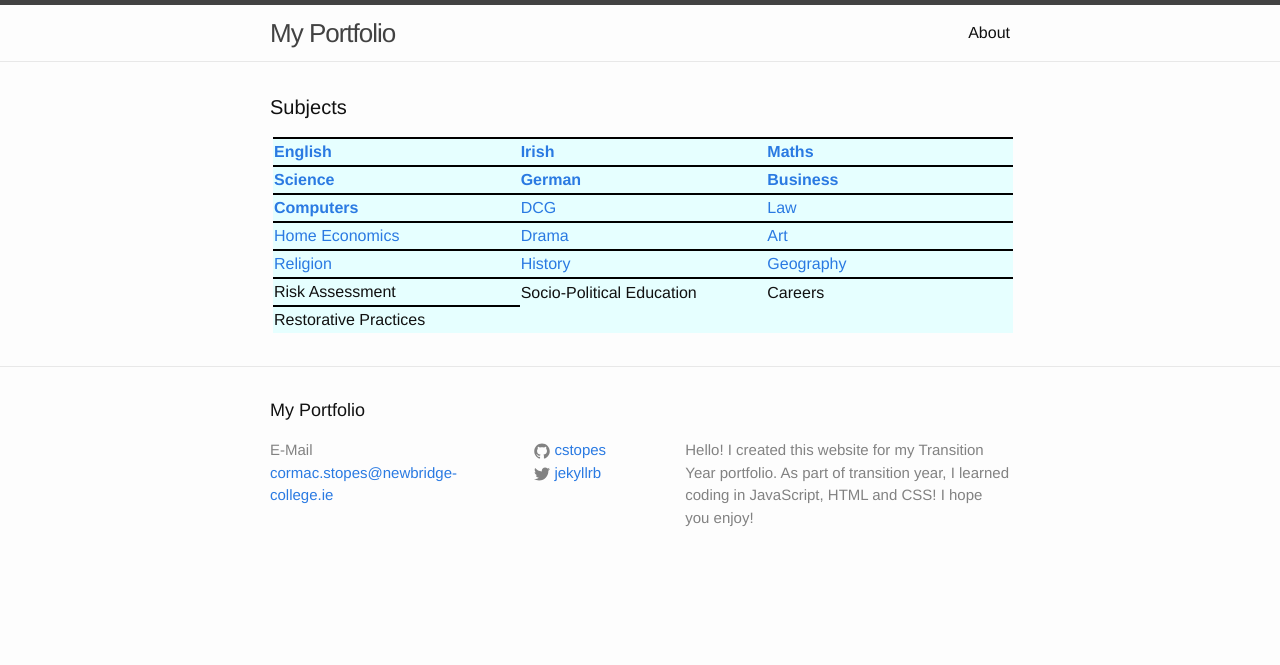
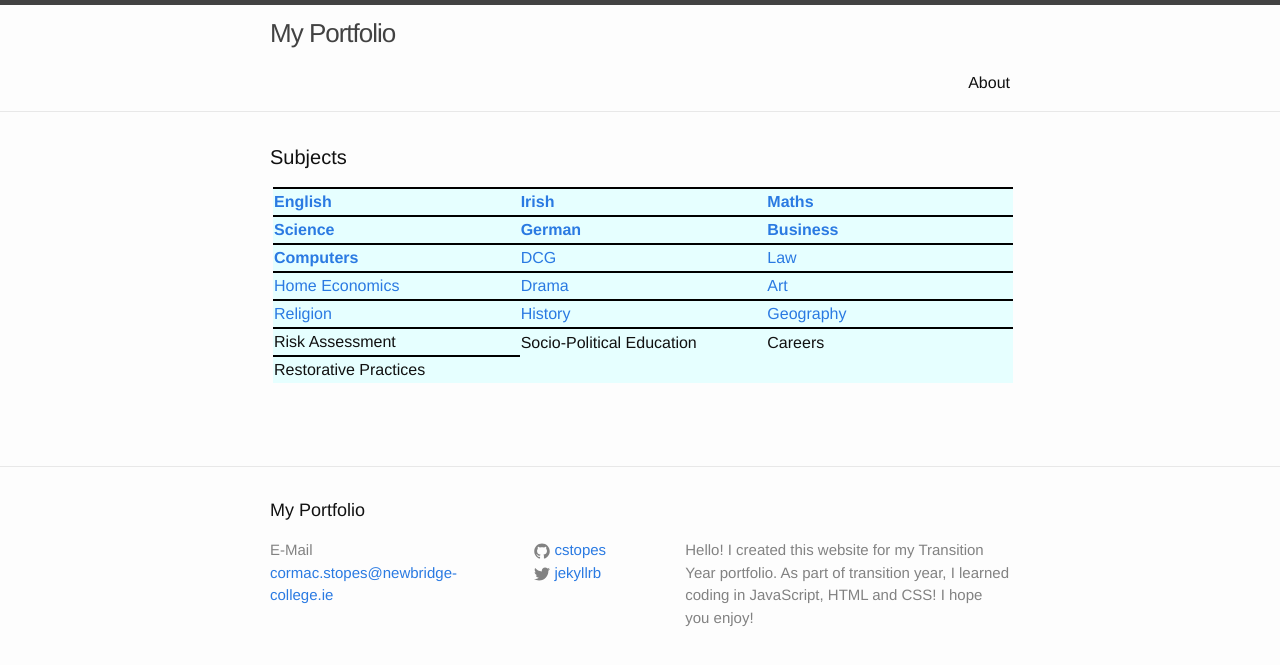
Before and after one commit to cstopes/cstopes.github.io, a Jekyll site: the page built from index.html, in a window 1280 px wide. Shown: the top 665 px of the page. Built offline with Jekyll 4.4.1, drawn with Linux system fonts in a browser that asks for light colours.

Commit message:
Update _layout.scss

```diff
--- a/_sass/_layout.scss
+++ b/_sass/_layout.scss
@@ -252,7 +252,7 @@
 table, tr:nth-child(even){
     background-color: #e6ffff;
 }
-.clock {
+#clock {
     height: 50px;
     width: 100%;
 }
```
